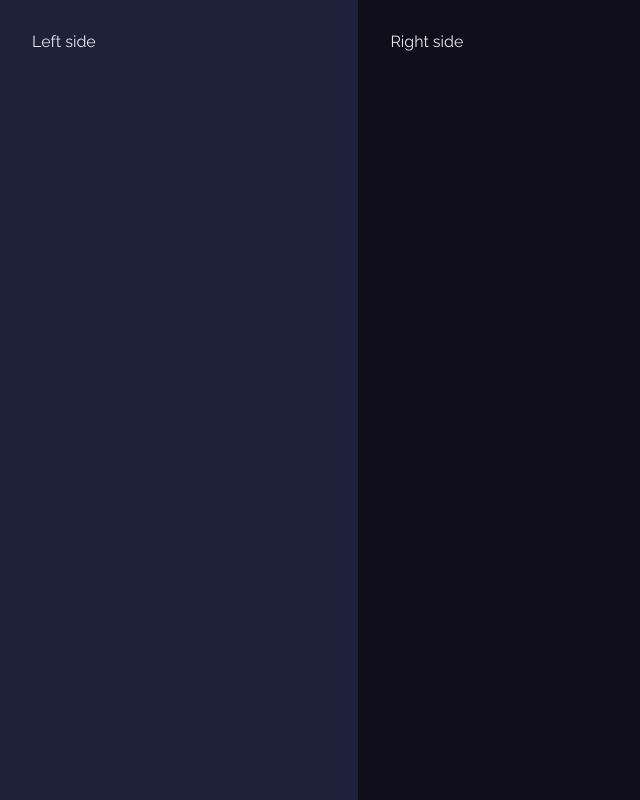
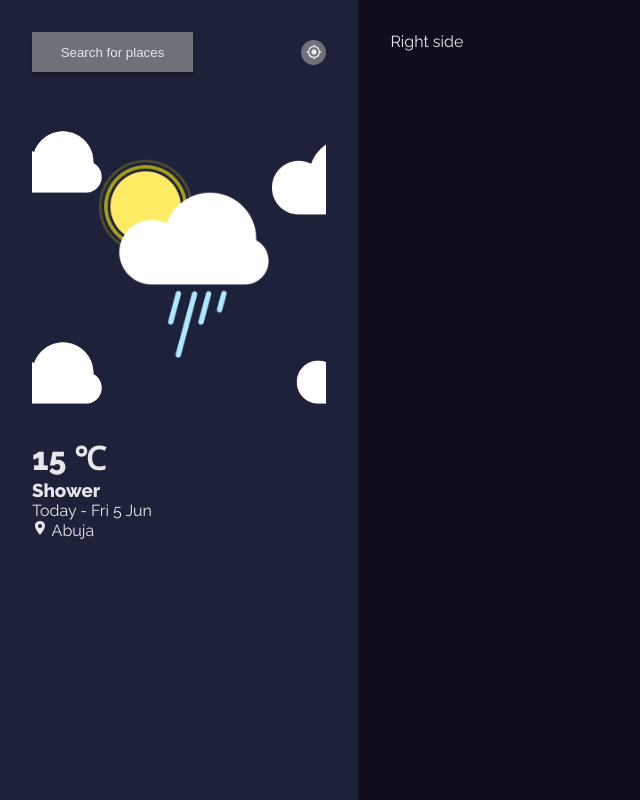
Before and after one commit to AugustBemsen/advanced_weather_app, a React (Create React App) app: page / in a window 1280 px wide. Shown: the whole page, without its empty margins (0-640 px from the left). Built offline with nearby package versions, Linux system fonts and the light colour scheme.

Commit message:
draft out left side of the page

```diff
--- a/package.json
+++ b/package.json
@@ -8,6 +8,7 @@
     "@testing-library/user-event": "^12.1.10",
     "react": "^17.0.2",
     "react-dom": "^17.0.2",
+    "react-icons": "^4.3.1",
     "react-scripts": "4.0.3",
     "styled-components": "^5.3.1",
     "web-vitals": "^1.0.1"
--- a/src/Home.js
+++ b/src/Home.js
@@ -1,7 +1,7 @@
 import React from "react";
 import styled from "styled-components";
-import LeftSide from "./parts/LeftSide";
-import RightSide from "./parts/RightSide";
+import LeftSide from "./parts/LeftSide/index";
+import RightSide from "./parts/RightSide/index";
 
 const Home = () => {
   return (
@@ -17,6 +17,8 @@ const Home = () => {
 export default Home;
 const HomeStyles = styled.div`
   display: flex;
-  width: 100vw;
+  width: 100%;
   min-height: 100vh;
+  position: relative;
+  overflow: hidden;
 `;
--- /dev/null
+++ b/src/imgs/index.js
@@ -0,0 +1,27 @@
+import clear from "./Clear.png";
+import cloud_background from "./Cloud-background.png";
+import hail from "./Hail.png";
+import heavy_cloud from "./HeavyCloud.png";
+import heavy_rain from "./HeavyRain.png";
+import light_cloud from "./LightCloud.png";
+import light_rain from "./LightRain.png";
+import shower from "./Shower.png";
+import sleet from "./Sleet.png";
+import snow from "./Snow.png";
+import thunderstorm from "./Thunderstorm.png";
+
+const images = {
+  clear,
+  cloud_background,
+  hail,
+  heavy_cloud,
+  heavy_rain,
+  light_cloud,
+  light_rain,
+  shower,
+  sleet,
+  snow,
+  thunderstorm,
+};
+
+export default images;
--- /dev/null
+++ b/src/parts/LeftSide/Clouds.js
@@ -0,0 +1,61 @@
+import React from "react";
+import styled from "styled-components";
+import images from "../../imgs";
+
+const Clouds = () => {
+  const { shower, heavy_cloud } = images;
+  return (
+    <>
+      <CloudsStyles>
+        <img className="cloud1" src={heavy_cloud} alt="current weather" />
+        <img className="cloud2" src={heavy_cloud} alt="current weather" />
+
+        <img className="cloud_main" src={shower} alt="current weather" />
+
+        <img className="cloud3" src={heavy_cloud} alt="current weather" />
+        <img className="cloud4" src={heavy_cloud} alt="current weather" />
+      </CloudsStyles>
+    </>
+  );
+};
+
+export default Clouds;
+const CloudsStyles = styled.div`
+  position: relative;
+  margin: 2rem auto;
+  width: 100%;
+  height: 300px;
+  overflow: hidden;
+  display: flex;
+  align-items: center;
+  justify-content: center;
+
+  .cloud_main {
+    width: 180px;
+  }
+
+  .cloud1 {
+    width: 120px;
+    position: absolute;
+    left: -50px;
+    top: 0;
+  }
+  .cloud2 {
+    width: 150px;
+    position: absolute;
+    top: 0;
+    right: -70px;
+  }
+  .cloud3 {
+    width: 120px;
+    position: absolute;
+    right: -70px;
+    bottom: 0;
+  }
+  .cloud4 {
+    width: 120px;
+    position: absolute;
+    left: -50px;
+    bottom: 0;
+  }
+`;
--- /dev/null
+++ b/src/parts/LeftSide/Details.js
@@ -0,0 +1,23 @@
+import React from "react";
+import styled from "styled-components";
+import { IoLocationSharp } from 'react-icons/io5';
+
+const Details = () => {
+  return (
+    <>
+      <DetailsStyles>
+        <h1>
+          15 <span> &#8451; </span>
+        </h1>
+        <h3>Shower</h3>
+        <p>Today - Fri 5 Jun</p>
+        <p>
+          <IoLocationSharp /> Abuja
+        </p>
+      </DetailsStyles>
+    </>
+  );
+};
+
+export default Details;
+const DetailsStyles = styled.div``;
--- /dev/null
+++ b/src/parts/LeftSide/TopCta.js
@@ -0,0 +1,49 @@
+import React from "react";
+import styled from "styled-components";
+import { MdOutlineGpsFixed } from "react-icons/md";
+
+const TopCta = () => {
+  return (
+    <>
+      <TopCtaStyles>
+        <button>Search for places</button>
+        <div>
+          <MdOutlineGpsFixed />
+        </div>
+      </TopCtaStyles>
+    </>
+  );
+};
+
+export default TopCta;
+const TopCtaStyles = styled.div`
+  width: 100%;
+  display: flex;
+  align-items: center;
+  justify-content: space-between;
+
+  button {
+    width: 161px;
+    height: 40px;
+    background: var(--grey-color);
+    box-shadow: 0px 4px 4px rgba(0, 0, 0, 0.25);
+    border: 1px solid var(--grey-color);
+    color: var(--white-color);
+    transition: all 0.3s ease-in-out;
+
+    &:hover {
+      background: none;
+    }
+  }
+
+  div {
+    background: var(--grey-color);
+    width: 25px;
+    height: 25px;
+    border-radius: 100%;
+    display: flex;
+    align-items: center;
+    justify-content: center;
+    cursor: pointer;
+  }
+`;
--- a/src/parts/LeftSide.js
+++ b/src/parts/LeftSide/index.js
@@ -1,10 +1,17 @@
 import React from "react";
 import styled from "styled-components";
+import Clouds from "./Clouds";
+import Details from "./Details";
+import TopCta from "./TopCta";
 
 const LeftSide = () => {
   return (
     <>
-      <LeftSideStyles>Left side</LeftSideStyles>
+      <LeftSideStyles>
+        <TopCta />
+        <Clouds />
+        <Details />
+      </LeftSideStyles>
     </>
   );
 };
--- a/src/styles/GlobalStyles.js
+++ b/src/styles/GlobalStyles.js
@@ -11,6 +11,7 @@ const GlobalStyles = createGlobalStyle`
         --white-color: #E7E7EB;
         --primary-color: #100E1D;
         --secondary-color: #1E213A;
+        --grey-color: #6e707a;
     }
 
     html, body {
```
Also changed, not shown: src/parts/RightSide/index.js (renamed from src/parts/RightSide.js), 1 other file (tests, documents, lock files or other folders).
